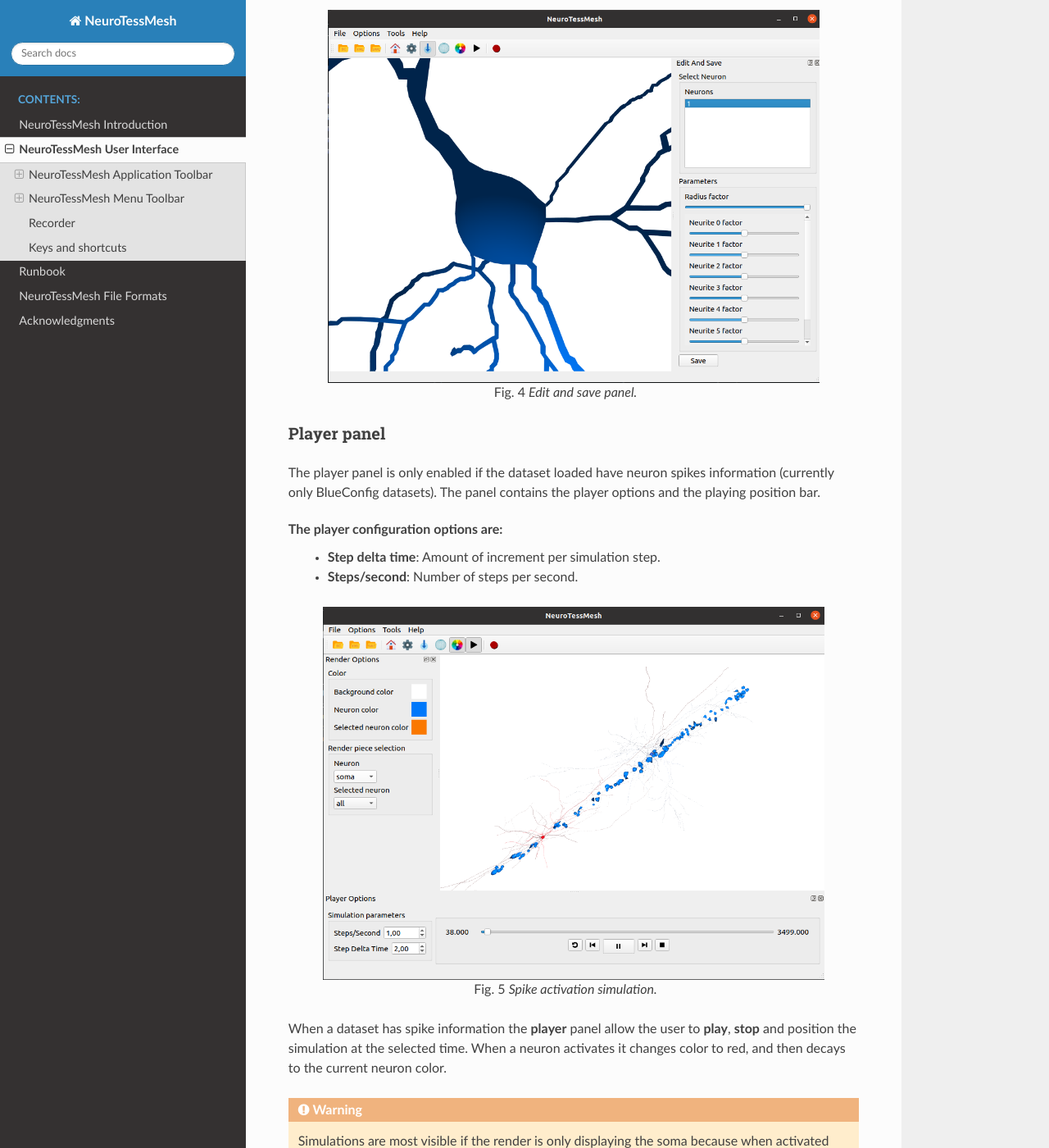
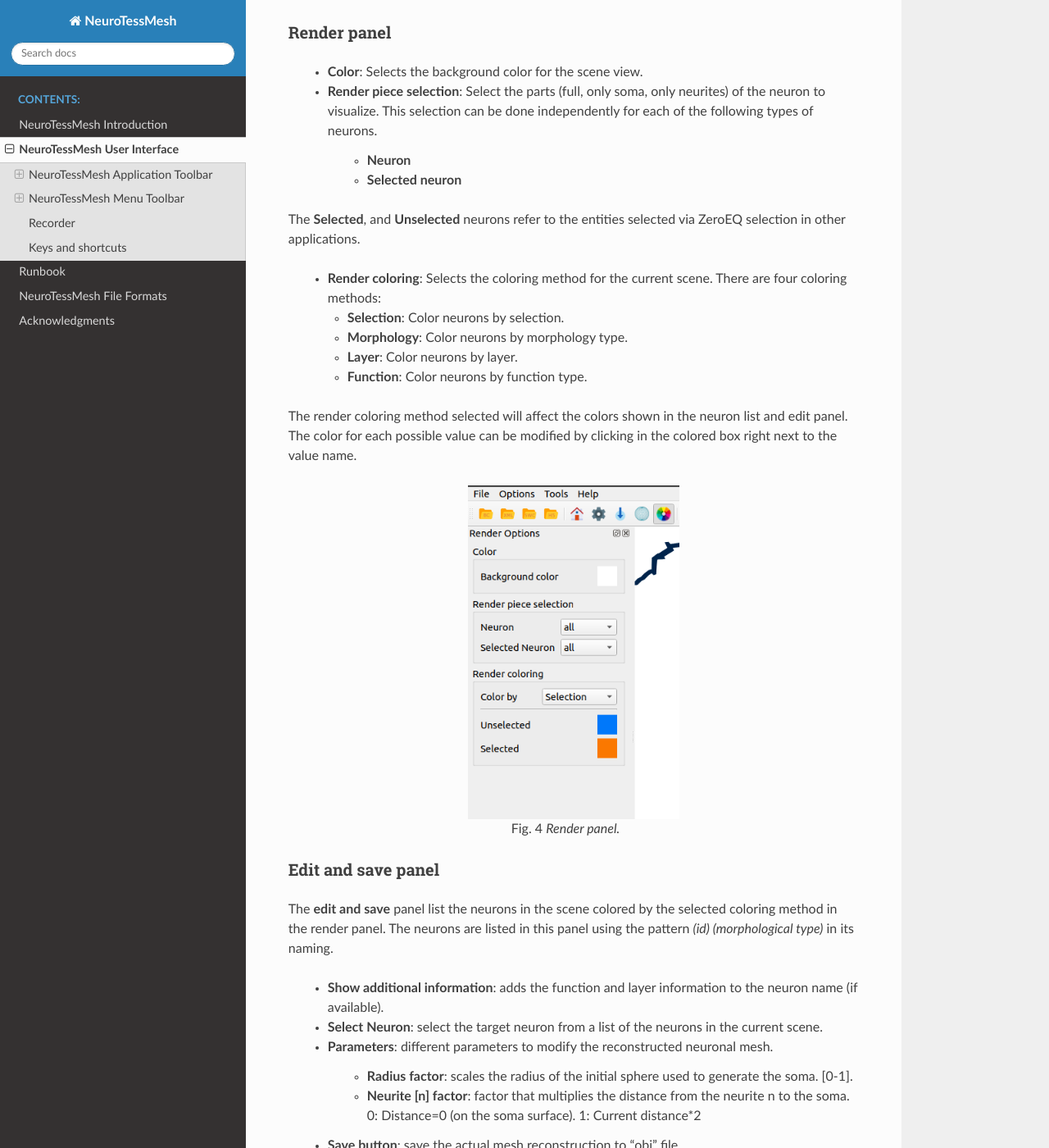
Before and after one commit to vg-lab/NeuroTessMeshDocs, a Sphinx documentation site: the page built from source/02-NeuroTessMeshUserInterface.rst, in a window 1280 px wide and 1400 px high, scrolled down 2346 px. Shown: the whole window at 82% size. Built offline with Sphinx 7.4.7 and the Read the Docs theme 2.0.0, drawn with Linux system fonts in a browser that asks for light colours; some of the changed text lies outside the part shown.

Commit message:
Update to version 0.5.0.

```diff
--- a/requirements.txt
+++ b/requirements.txt
@@ -3,4 +3,6 @@
 # Defining the exact version will make sure things don't break
 sphinx==1.8.5
 sphinx_rtd_theme==0.5.2
+commonmark==0.9.1
+recommonmark==0.5.0
 Jinja2==3.0.3
--- a/source/01-Introduction.rst
+++ b/source/01-Introduction.rst
@@ -4,7 +4,7 @@
 
 **NeuroLOTs** is a set of libraries and tools that implement a method for generating neuronal meshes and for visualizing them at different levels of detail using GPU-based tessellation. As a part of NeuroLOTs, **NeuroTessMesh** provides a visual environment for the generation of 3D polygonal meshes that approximate the membrane of neuronal cells, from the morphological tracings that describe the morphology of the neurons. The 3D models can be tessellated at different levels of detail, providing either homogeneous or adaptive resolution along the model. The soma shape is recovered from the incomplete information of the tracings, applying a physical deformation model that can be interactively adjusted. The adaptive refinement process performed in the GPU generates meshes that allow good visual quality geometries at an affordable computational cost, both in terms of memory and rendering time. NeuroTessMesh is the front-end GUI to NeuroLOTs framework.
 
-This documentation is for NeuroTessMesh version 0.4.4 software that can be obtained from the homepage.
+This documentation is for NeuroTessMesh version 0.5.0 software that can be obtained from the homepage.
 
 ---------------------
 Hardware requirements
@@ -117,8 +117,8 @@
 
   xhost +local:docker
   # Pull the image.
-  docker pull vglab/neurotessmesh:0.4.4-nvidia-ubuntu-16.04
+  docker pull vglab/neurotessmesh:0.5.0-nvidia-ubuntu-16.04
   # Download example data
   wget http://neuromorpho.org/dableFiles/allen%20cell%20types/CNG%20version/H16-03-001-01-09-01_559391771_m.CNG.swc
   # Run example
-  docker run --gpus 1 -ti --rm -e DISPLAY -v /tmp/.X11-unix:/tmp/.X11-unix -v /etc/machine-id:/etc/machine-id -v $(pwd)/H16-03-001-01-09-01_559391771_m.CNG.swc:/H16-03-001-01-09-01_559391771_m.CNG.swc --privileged vglab/neurotessmesh:0.4.4-nvidia-ubuntu-16.04 /usr/bin/NeuroTessMesh -swc /H16-03-001-01-09-01_559391771_m.CNG.swc
+  docker run --gpus 1 -ti --rm -e DISPLAY -v /tmp/.X11-unix:/tmp/.X11-unix -v /etc/machine-id:/etc/machine-id -v $(pwd)/H16-03-001-01-09-01_559391771_m.CNG.swc:/H16-03-001-01-09-01_559391771_m.CNG.swc --privileged vglab/neurotessmesh:0.5.0-nvidia-ubuntu-16.04 /usr/bin/NeuroTessMesh -swc /H16-03-001-01-09-01_559391771_m.CNG.swc
--- a/source/02-NeuroTessMeshUserInterface.rst
+++ b/source/02-NeuroTessMeshUserInterface.rst
@@ -1,6 +1,18 @@
 ============================
 NeuroTessMesh User Interface
 ============================
+
+In this section we'll describe the different panels and configuration options in the main dialog.
+
+.. _fig0:
+
+.. figure:: images/NTMimage000.png
+   :alt: NeuronTessMesh application main window.
+   :align: center
+   :width: 1020
+   :scale: 100%
+
+   NeuronTessMess application main window.
 
 ---------------------------------
 NeuroTessMesh Application Toolbar
@@ -13,7 +25,7 @@
 .. figure:: images/NTMimage001.png
    :alt: NeuroTessMesh application toolbar
    :align: center
-   :width: 395
+   :width: 381
    :scale: 100%
 
    NeuroTessMesh application tool bar.
@@ -60,23 +72,31 @@
 Render panel
 ^^^^^^^^^^^^
 
-  - **Color**: Select the color for each of the following entities.
+  - **Color**: Selects the background color for the scene view.
 
-      - **Background**
+
+  - **Render piece selection**: Select the parts (full, only soma, only neurites) of the neuron to visualize. This selection can be done independently for each of the following types of neurons.
+
       - **Neuron**
       - **Selected neuron**
 
-  - **Render piece selection**: select the parts (full, only soma, only neurites or  nothing) of the neuron to visualize. This selection can be done independently for each of the following  types of neurons.
+The **Selected**, and **Unselected** neurons refer to the entities selected via ZeroEQ selection in other applications.
 
-      - **Neuron**
-      - **Selected neuron**
+  - **Render coloring**: Selects the coloring method for the current scene. There are four coloring methods:
+
+    - **Selection**: Color neurons by selection.
+    - **Morphology**: Color neurons by morphology type.
+    - **Layer**: Color neurons by layer.
+    - **Function**: Color neurons by function type.
+
+The render coloring method selected will affect the colors shown in the neuron list and edit panel. The color for each possible value can be modified by clicking in the colored box right next to the value name.
 
 .. _fig3:
 
 .. figure:: images/NTMimage003.png
    :alt: Render panel
    :align: center
-   :width: 323
+   :width: 322
    :scale: 80%
 
    Render panel.
@@ -85,6 +105,9 @@
 Edit and save panel
 ^^^^^^^^^^^^^^^^^^^
 
+The **edit and save** panel list the neurons in the scene colored by the selected coloring method in the render panel. The neurons are listed in this panel using the pattern *(id) (morphological type)* in its naming.
+
+  - **Show additional information**: adds the function and layer information to the neuron name (if available).
   - **Select Neuron**: select the target neuron from a list of the neurons in the current scene.
   - **Parameters**: different parameters to modify the reconstructed neuronal mesh.
 
@@ -98,45 +121,45 @@
 .. figure:: images/NTMimage004.png
    :alt: Edit and save panel
    :align: center
-   :width: 999
-   :scale: 60%
-
-   Edit and save panel.
-
-
-^^^^^^^^^^^^
-Player panel
-^^^^^^^^^^^^
-
-The player panel is only enabled if the dataset loaded have neuron spikes information (currently only BlueConfig datasets). The panel contains the player options and the playing position bar.
-
-The player configuration options are:
-  - **Step delta time**: Amount of increment per simulation step.
-  - **Steps/second**: Number of steps per second.
-
-.. _figa4:
-
-.. figure:: images/NTMimage013.png
-   :alt: Spike activation simulation.
-   :align: center
    :width: 1020
    :scale: 60%
 
-   Spike activation simulation.
+   Edit and save panel (left).
 
-When a dataset has spike information the **player** panel allow the user to **play**, **stop** and position the simulation at the selected time. When a neuron activates it changes color to red, and then decays to the current neuron color.
+.. Commented out until player is activated again.
+   ^^^^^^^^^^^^
+   Player panel
+   ^^^^^^^^^^^^
 
-.. warning::
-   Simulations are most visible if the render is only displaying the soma because when activated the whole neuron will change color.
+   The player panel is only enabled if the dataset loaded have neuron spikes information (currently only BlueConfig datasets). The panel contains the player options and the playing position bar.
+
+   The player configuration options are:
+     - **Step delta time**: Amount of increment per simulation step.
+     - **Steps/second**: Number of steps per second.
+
+   .. _figa4:
+
+   .. figure:: images/NTMimage013.png
+      :alt: Spike activation simulation.
+      :align: center
+      :width: 1020
+      :scale: 60%
+
+      Spike activation simulation.
+
+   When a dataset has spike information the **player** panel allow the user to **play**, **stop** and position the simulation at the selected time. When a neuron activates it changes color to red, and then decays to the current neuron color.
+
+   .. warning::
+      Simulations are most visible if the render is only displaying the soma because when activated the whole neuron will change color.
 
 ^^^^^^^^^^^^^^^^^^^^^
 Scene camera controls
 ^^^^^^^^^^^^^^^^^^^^^
 
 The camera can be manipulated using the mouse. The movements are:
-  - Rotation: mouse left button + mouse movement.
-  - Translation: mouse scroll button + mouse movement.
-  - Zoom: mouse scroll to zoom in and out.
+  - **Rotation:** mouse left button + mouse movement.
+  - **Translation:** mouse scroll button (middle button) + mouse movement.
+  - **Zoom:** mouse scroll to zoom in and out.
 
 ---------------------------------
 NeuroTessMesh Menu Toolbar
--- a/source/03-Runbook.rst
+++ b/source/03-Runbook.rst
@@ -76,7 +76,7 @@
 .. figure:: images/NTMimage009.png
    :alt: Save to file.
    :align: center
-   :width: 999
+   :width: 1000
    :scale: 60%
 
    Save results to file.
--- a/source/conf.py
+++ b/source/conf.py
@@ -22,7 +22,7 @@
 author = 'Félix de las Pozas Álvarez'
 
 # The full version, including alpha/beta/rc tags
-release = '0.4.4'
+release = '0.5.0'
 
 
 # -- General configuration ---------------------------------------------------
@@ -67,7 +67,7 @@
 \begin{center}
   \includegraphics[width=6cm,height=6cm]{neurotessmesh.png}\\[8ex]
   {\Huge NeuroTessMesh Documentation}\\[4ex]
-  {\Large Version 0.4.4}\\[4ex]
+  {\Large Version 0.5.0}\\[4ex]
   {\Large Juan Jos\'{e} Garc\'{i}a Cantero \& F\'{e}lix de las Pozas \'{A}lvarez}\\[4ex]
   {\Large March 2022}\\[16ex]
   {\Large Visualization \& Graphics Lab, Universidad Rey Juan Carlos}\\[4ex]
```
Also changed, not shown: other parts of source/02-NeuroTessMeshUserInterface.rst (+3 -1 lines), other parts of source/03-Runbook.rst (+1 -1 lines), source/images/NTMimage000.png (added), source/images/NTMimage001.png, source/images/NTMimage003.png, source/images/NTMimage004.png, source/images/NTMimage008.png, source/images/NTMimage009.png.
